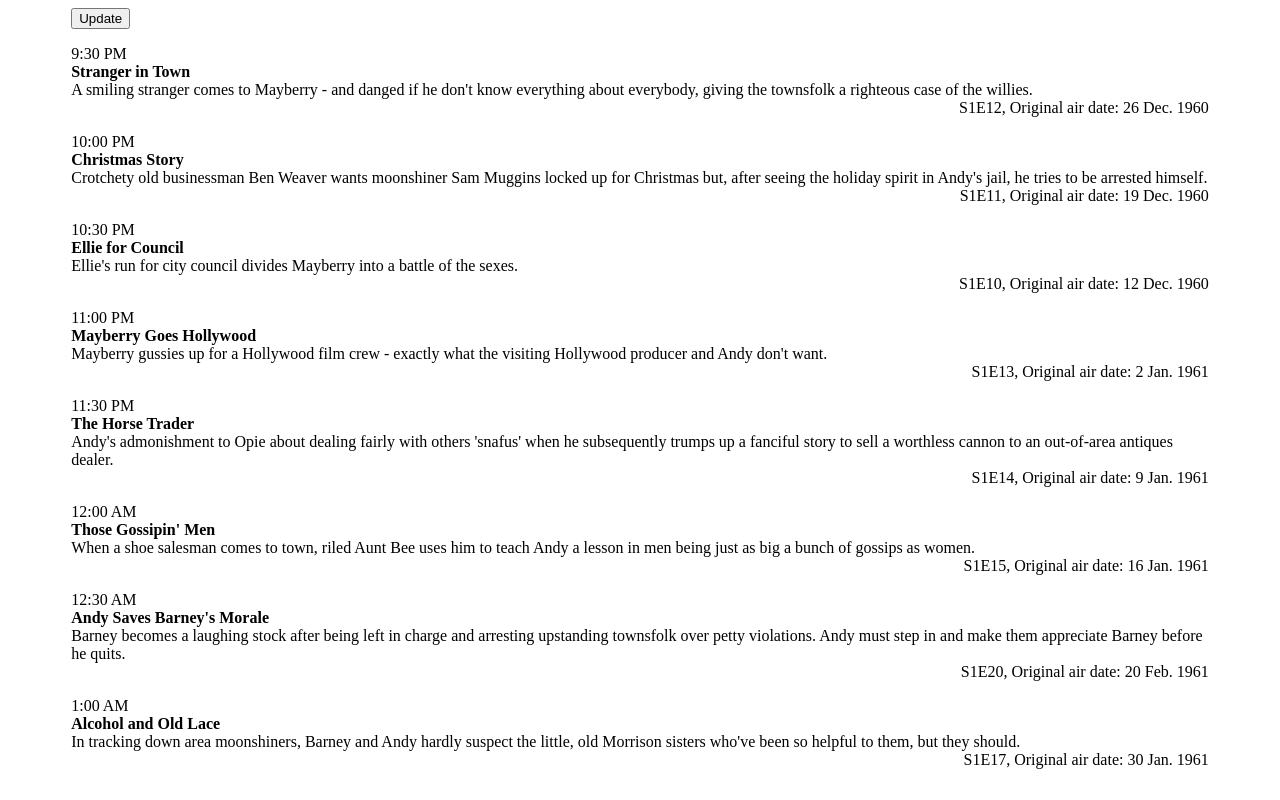
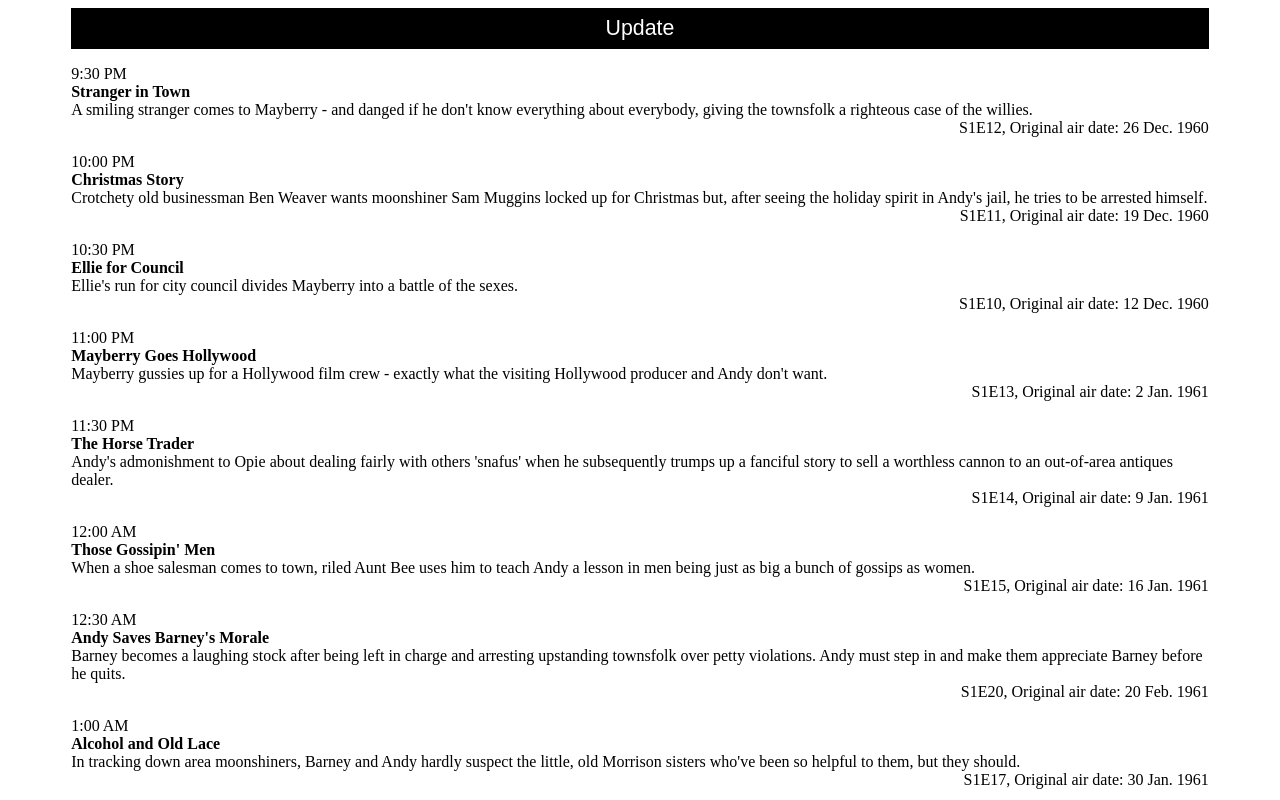
Before and after one commit to misirlou-tg/misirlou-tg.GitHub.io, a plain HTML site: page pluto/index.html in a window 1280 px wide. Drawn offline with nearby package versions, Linux system fonts and the light colour scheme.

Commit message:
First pass at a bigger update button

```diff
--- a/pluto/index.html
+++ b/pluto/index.html
@@ -9,7 +9,7 @@
     <script src="https://ajax.googleapis.com/ajax/libs/jquery/3.6.0/jquery.min.js"></script>
 
     <div id="content" style="width: 90%;margin-left: auto; margin-right: auto;">
-        <button onclick="updateListing();">Update</button>
+        <button onclick="updateListing();" style="border: none;outline: 0;padding: 6pt;color: white;background-color: black;text-align: center;cursor: pointer;width: 100%;font-size: 16pt;">Update</button>
         <div id="listing">
             <!--p></p>
             <div>2:30 PM</div>
```
